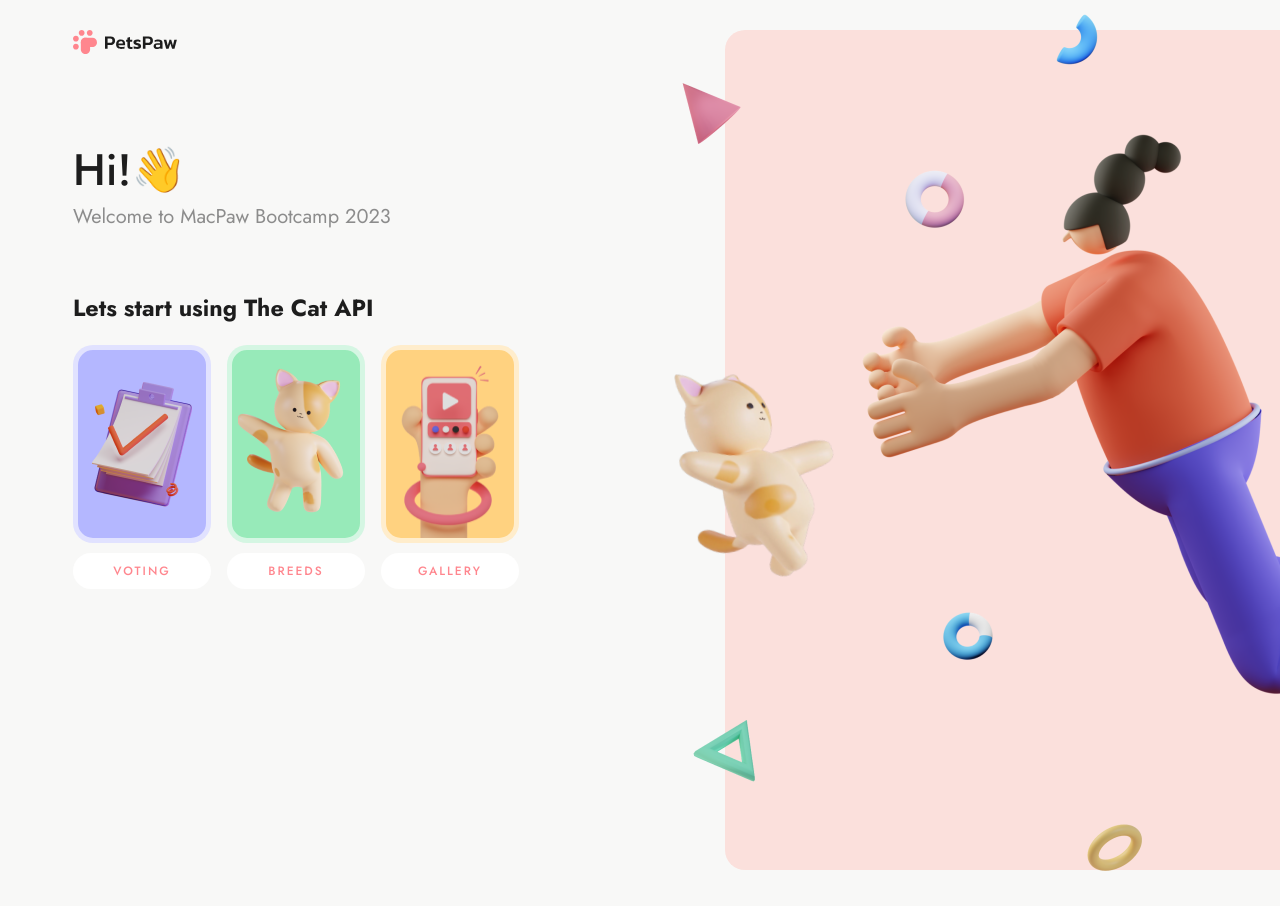
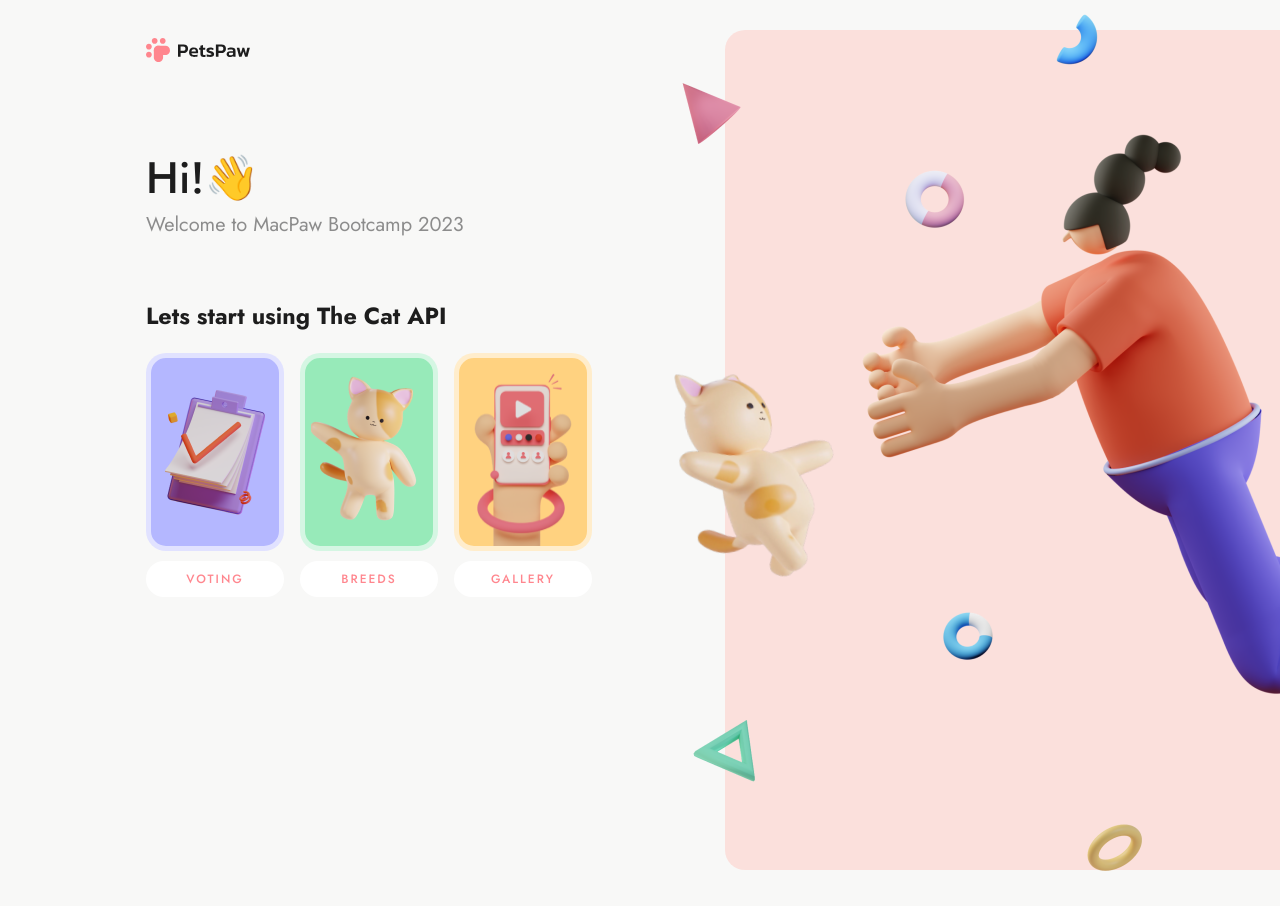
Before and after one commit to Folsed/pets-paw, a Next.js app: page / in a window 1280 px wide. Shown: the top 906 px of the page. Built offline with nearby package versions, Linux system fonts and the light colour scheme.

Commit message:
styles: add a sticky position for navigation part

```diff
--- a/src/app/globals.css
+++ b/src/app/globals.css
@@ -129,6 +129,13 @@ button {
     grid-template-columns: 665px 775px;
 }
 
-/* .dynamic-wrapper {
+.dynamic-wrapper {
     padding: 30px;
-} */
+    position: relative;
+}
+
+.navigation {
+    position: sticky;
+    top: 0;
+    align-self: start;
+}
--- a/src/app/page.module.css
+++ b/src/app/page.module.css
@@ -1,8 +1,5 @@
 .homePageWrapper {
-    padding-left: 30px;
-    position: relative;
-    padding: 30px 30px 30px 60px;
-    height: 100%;
+    padding: 0 0 0 30px;
 }
 
 .canvas {
--- a/src/components/common/navigation/navigation.module.css
+++ b/src/components/common/navigation/navigation.module.css
@@ -1,6 +1,5 @@
 .container {
-    padding: 30px 146px 0 73px;
-
+    padding: 38px 0 0 146px;
 }
 
 .logo {
@@ -40,14 +39,6 @@
 }
 
 
-
-
-
-
-
-
-
-
 .cards {
     display: flex;
     gap: 16px;
```
